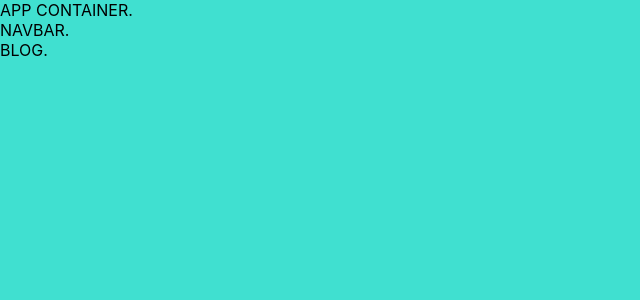
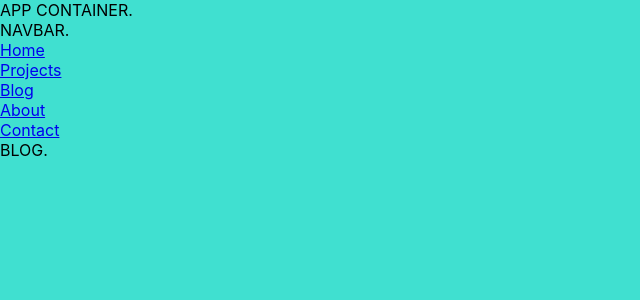
Before and after one commit to madison-stankevich/MadisonStankevich, a React (Create React App) app: page /blog in a window 1280 px wide. Shown: the top 300 px of the page, without its empty margins (0-640 px from the left). Built offline with nearby package versions, Linux system fonts and the light colour scheme.

Commit message:
added links to all pages in NavBar.

```diff
--- a/src/Containers/AppContainer.js
+++ b/src/Containers/AppContainer.js
@@ -18,8 +18,8 @@ class AppContainer extends Component {
         return (
             <div className="app_container">
                 APP CONTAINER.
-                <NavBar/>
                 <Router>
+                    <NavBar/>
                     <div className="">
                         <Switch>
                             <Route exact path='/home' component ={Home}/>
--- a/src/Containers/NavBar.js
+++ b/src/Containers/NavBar.js
@@ -1,4 +1,6 @@
 import React, { Component } from 'react';
+
+import { Link} from 'react-router-dom';
 
 class NavBar extends Component {
     constructor(props) {
@@ -9,6 +11,16 @@ class NavBar extends Component {
         return (
             <div>
                 NAVBAR.
+                <br/>
+                <Link className="" to="/home">Home</Link>
+                <br/>
+                <Link className="" to="/projects">Projects</Link>
+                <br/>
+                <Link className="" to="/blog">Blog</Link>
+                <br/>
+                <Link className="" to="/about">About</Link>
+                <br/>
+                <Link className="" to="/contact">Contact</Link>
             </div>
          );
     }
```
